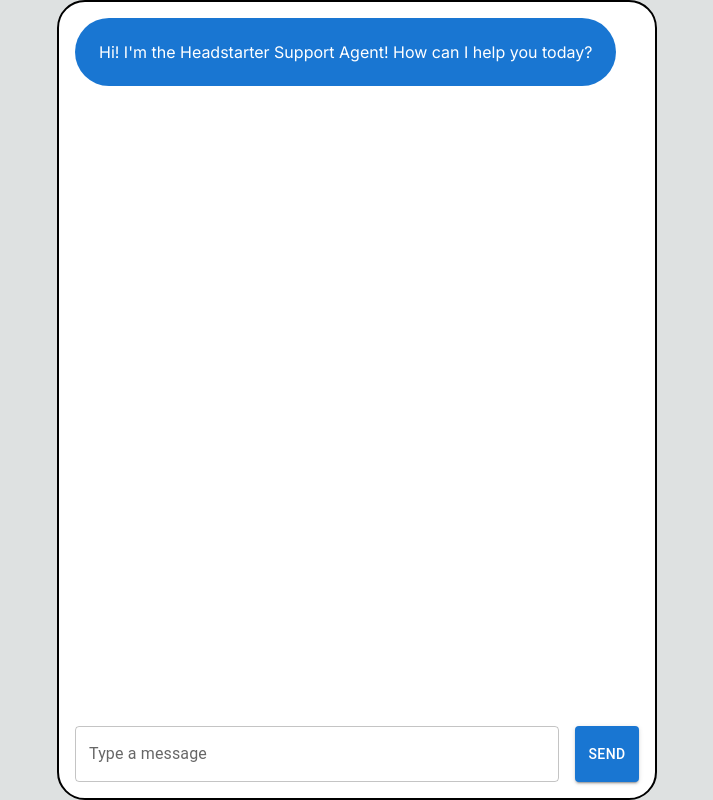
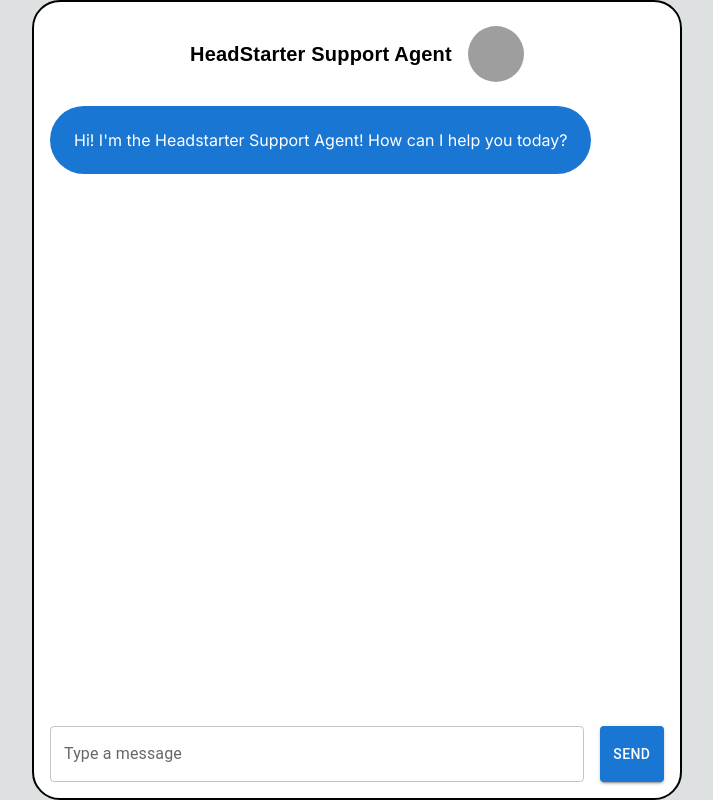
Before and after one commit to aymanabdalla1/ai_customer_support, a Next.js app: page / in a window 1280 px wide. Shown: the whole page, without its empty margins (283-996 px from the left). Built offline with nearby package versions, Linux system fonts and the light colour scheme; grey boxes are pictures that could not be loaded.

Commit message:
cool css update

```diff
--- a/app/page.js
+++ b/app/page.js
@@ -1,6 +1,6 @@
 "use client";
 
-import { Box, Stack, TextField, Button } from "@mui/material";
+import { Box, Stack, TextField, Button, Typography, Avatar } from "@mui/material";
 import { useEffect, useState, useRef} from "react";
 
 export default function Home() {
@@ -95,14 +95,35 @@
       <Stack
         bgcolor="white"
         direction="column"
-        width="600px"
+        width="650px"
         height="800px"
         border="2px solid black"
         borderRadius={7}
         p={2}
         spacing={2}
       >
-
+        <Stack
+          direction="row"
+          justifyContent="center"
+          alignItems="center"
+          p={1}
+          spacing={2}
+        >
+          <Box textAlign="center">
+            <Typography
+              fontFamily="Raleway, Arial"
+              fontWeight="bold"
+              fontSize={20}
+            >
+              HeadStarter Support Agent
+            </Typography>
+          </Box>
+          <Avatar
+            alt="HeadStarter"
+            src="cant-find-image"
+            sx={{ width: 56, height: 56 }}
+          />
+        </Stack>
         <Stack
           direction="column"
           spacing={2}
@@ -122,12 +143,10 @@
               >
                 <Box
                   bgcolor={
-                  message.role === "assistant"
-                    ? "primary.main"
-                    : "	#4ac925"
+                    message.role === "assistant" ? "primary.main" : "	#4ac925"
                   }
                   color="white"
-                borderRadius={16}
+                  borderRadius={14}
                   p={3}
                 >
                   {message.content}
@@ -143,12 +162,14 @@
             value={message}
             onChange={(e) => setMessage(e.target.value)}
             onKeyPress={handleKeyPress}
-          disabled={isLoading}/>
+            disabled={isLoading}
+          />
           <Button
             variant="contained"
             onClick={sendMessage}
-            disabled={isLoading}>
-              {isLoading ? 'Sending...' : 'Send'}
+            disabled={isLoading}
+          >
+            {isLoading ? "Sending..." : "Send"}
           </Button>
         </Stack>
       </Stack>
```
Also changed, not shown: public/crazy.jpg (added). Lines whose indentation alone changed are shown as unchanged.
